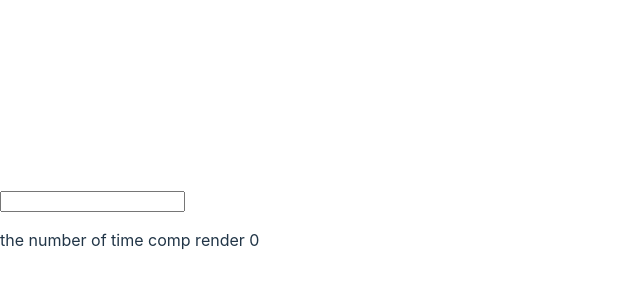
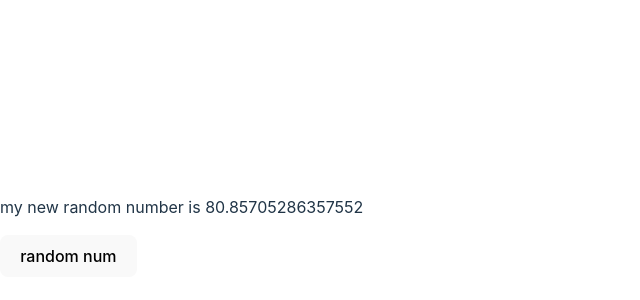
Before and after one commit to arnab316/hooks, a React (Vite) app: page / in a window 1280 px wide. Shown: the part 172-472 px from the top of the page, without its empty margins (0-640 px from the left). Built offline with nearby package versions, Linux system fonts and the light colour scheme.

Commit message:
useLayouteffect

```diff
--- a/src/App.jsx
+++ b/src/App.jsx
@@ -1,13 +1,13 @@
 import { useState,useEffect } from 'react';
 import React from 'react'
-import RefHook from './components/useRef/RefHook';
+import LayoutEffect from './components/useLayout/LayoutEffect';
 
 
 function App() {
 
   return (
        <>
-        <RefHook/>
+    <LayoutEffect/>
       </>
   )
 }
--- /dev/null
+++ b/src/components/useLayout/LayoutEffect.jsx
@@ -0,0 +1,19 @@
+import React from 'react'
+import { useState, useLayoutEffect } from 'react'
+function LayoutEffect() {
+  const [num , Setnum] = useState(0);
+  useLayoutEffect(() => {
+  if(num === 0){
+    Setnum(num + Math.random() * 100);
+  }
+},[num])
+
+  return (
+    <div>
+      <p>my new random number is {num}</p>
+      <button onClick={()=>{Setnum(0)}}>random num</button>
+    </div>
+  )
+}
+
+export default LayoutEffect
--- a/src/components/useRef/RefHook.jsx
+++ /dev/null
@@ -1,24 +0,0 @@
-import React from 'react'
-import { useState,useEffect, useRef } from 'react'
-function RefHook() {
-
- const[userInput,setUserInput]= useState("");
-const count = useRef(0);
-
-useEffect (()=>{
-    count.current = count.current + 1;
- });
-  return (
-
-    <div>
-        <div>
-            <input type="text"
-            value={userInput}
-            onChange={(e)=> setUserInput(e.target.value)} />
-        </div>
-        <p>the number of time comp render {count.current}</p>
-    </div>
-  );
-};
-
-export default RefHook;
```
